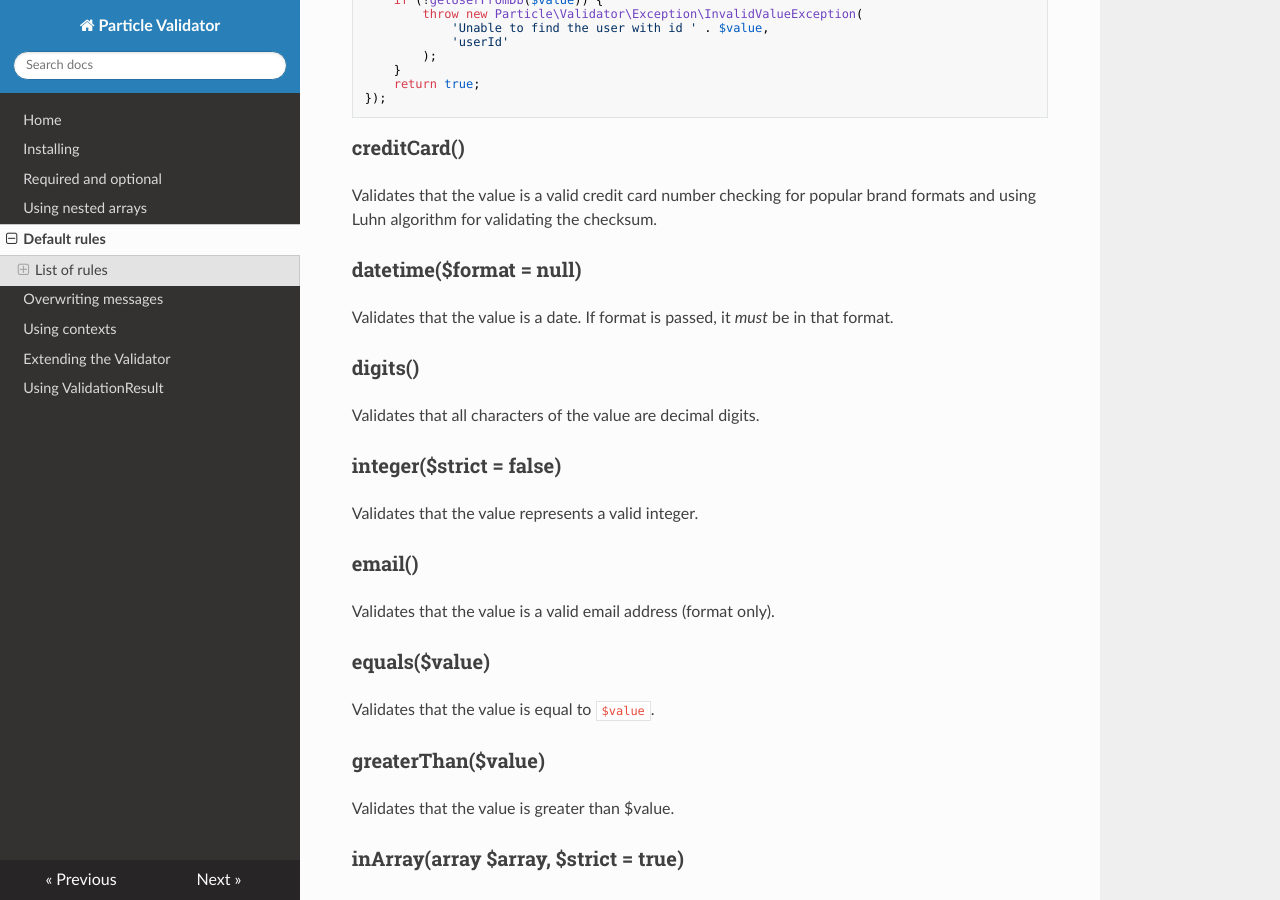
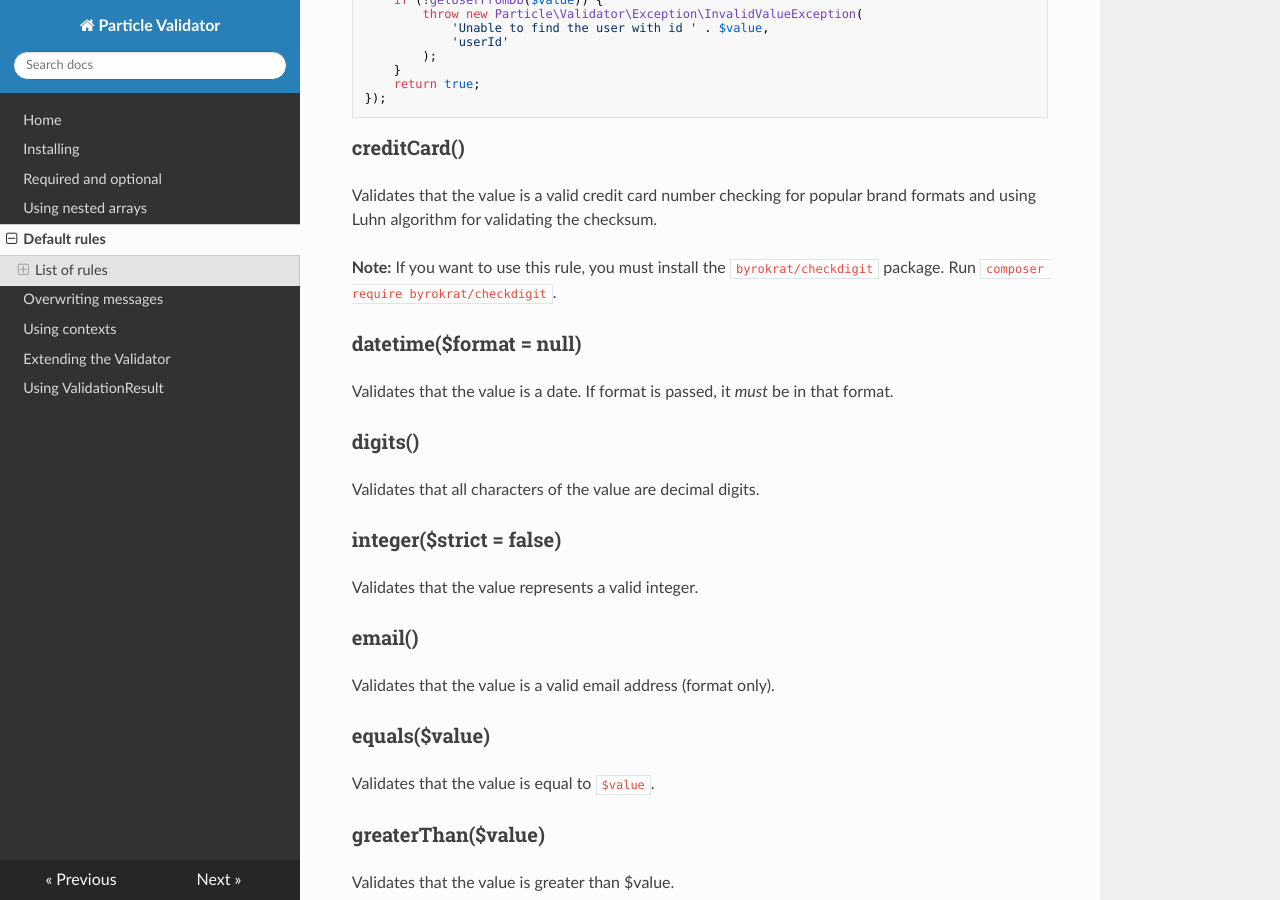
Before and after one commit to particle-php/Validator, an MkDocs documentation site: the page built from docs/rules.md, in a window 1280 px wide and 900 px high, scrolled down 899 px. Built offline with MkDocs 1.6.1, drawn with Linux system fonts in a browser that asks for light colours; nearby versions of some CDN libraries; old or Windows-style settings are respelled for this version of MkDocs; some of the changed text lies outside the part shown.

Commit message:
Feature/optional dependencies (#141)
* Make the CreditCard and Phone rule dependencies optional

* Update the unique selling points in the documentation

```diff
--- a/docs/rules.md
+++ b/docs/rules.md
@@ -43,6 +43,9 @@ $v->required('userId')->callback(function ($value) {
 ### creditCard()
 
 Validates that the value is a valid credit card number checking for popular brand formats and using Luhn algorithm for validating the checksum.
+
+**Note:** If you want to use this rule, you must install the `byrokrat/checkdigit` package.
+Run `composer require byrokrat/checkdigit`.
 
 ### datetime($format = null)
 
@@ -101,6 +104,9 @@ Validates that the value is numeric (so either a `float`, or an `integer`).
 
 Validates that the value is a valid phone number for `$countryCode`. Uses a library based on Google's `libphonenumber`.
 
+**Note:** If you want to use this rule, you must install the `giggsey/libphonenumber-for-php` package.
+Run `composer require giggsey/libphonenumber-for-php`.
+
 ### regex($regex)
 
 Validates that the value matches the regular expression `$regex`.
```
Also changed, not shown: README.md (+1 -1 lines), composer.json (+8 -4 lines), docs/index.md (+1 -1 lines).
